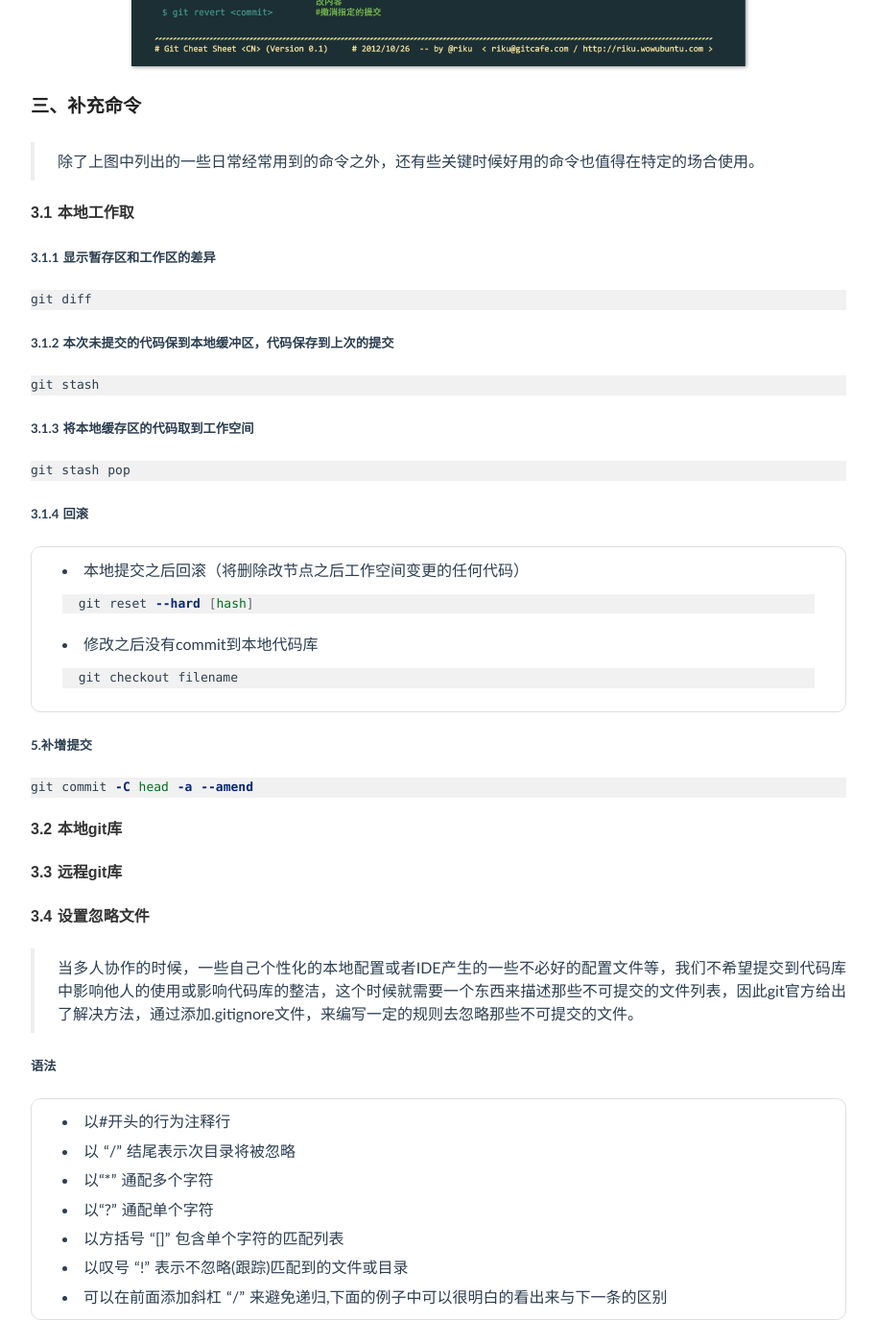
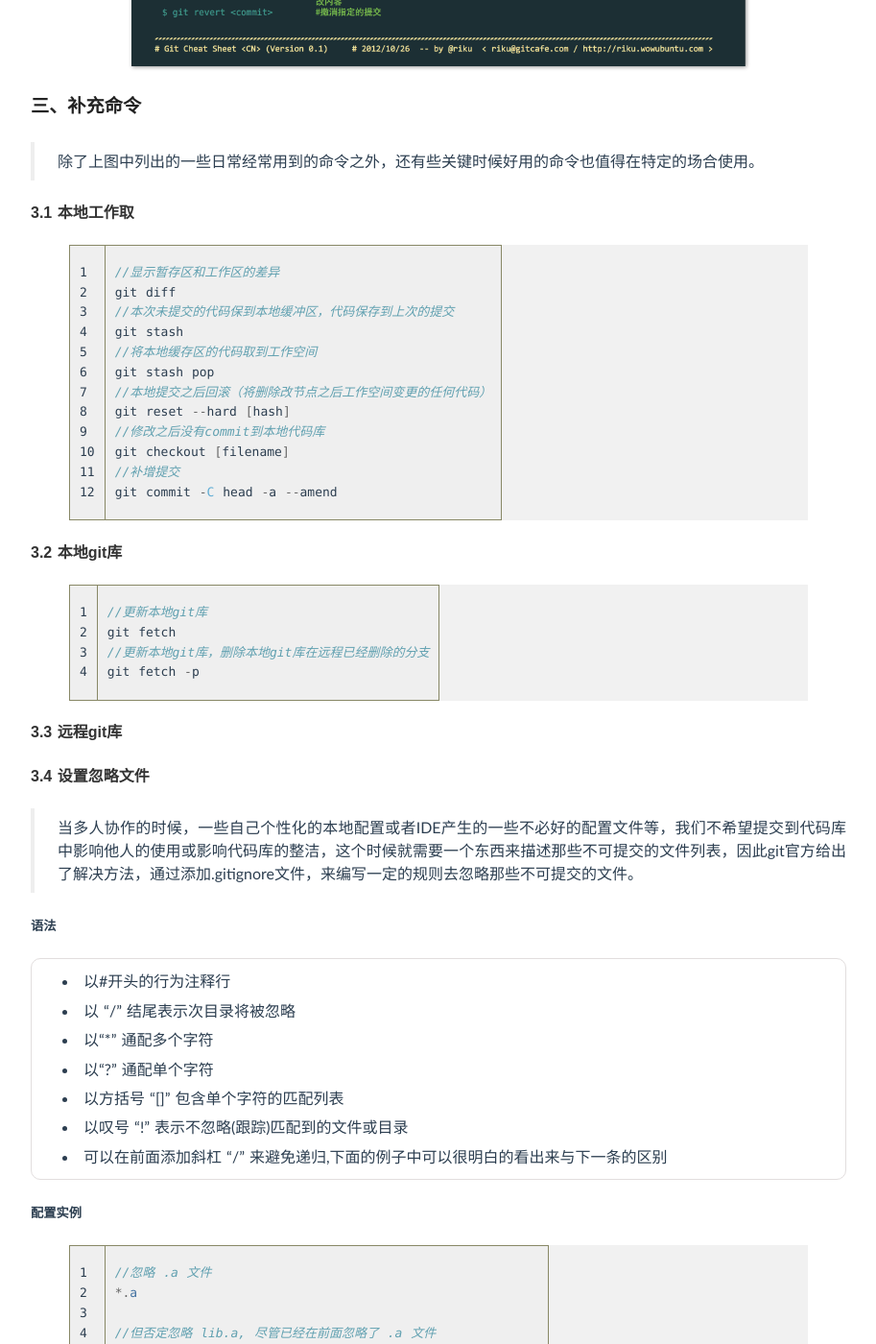
Before and after one commit to jeizas/jeizas.github.io, a Jekyll site: the page built from _posts/2017-09-15-git_command.md, in a window 1280 px wide and 1400 px high, scrolled down 957 px. Shown: the whole window at 96% size, without its empty margins (183-1096 px from the left). Built offline with Jekyll 4.4.1, drawn with Linux system fonts in a browser that asks for light colours; comment, search, counter and statistics services are not loaded.

Commit message:
modified:   _posts/2017-09-15-git_command.md

````diff
--- a/_posts/2017-09-15-git_command.md
+++ b/_posts/2017-09-15-git_command.md
@@ -23,36 +23,29 @@ tags: linux
 
 #### 3.1 本地工作取
 
-##### 3.1.1 显示暂存区和工作区的差异
-```shell
+{% highlight java linenos %}
+//显示暂存区和工作区的差异
 git diff
-```
-
-##### 3.1.2 本次未提交的代码保到本地缓冲区，代码保存到上次的提交
-```shell
+//本次未提交的代码保到本地缓冲区，代码保存到上次的提交
 git stash
-```
-
-##### 3.1.3 将本地缓存区的代码取到工作空间
-```shell
+//将本地缓存区的代码取到工作空间
 git stash pop
-```
-##### 3.1.4 回滚
-- 本地提交之后回滚（将删除改节点之后工作空间变更的任何代码）
-	```shell
-	git reset --hard [hash]
-	```
-- 修改之后没有commit到本地代码库
-	```shell
-	git checkout filename
-	```
-
-##### 5.补增提交
-```shell
+//本地提交之后回滚（将删除改节点之后工作空间变更的任何代码）
+git reset --hard [hash]
+//修改之后没有commit到本地代码库
+git checkout [filename]
+//补增提交
 git commit -C head -a --amend
-```
+{% endhighlight java%}
 
 #### 3.2 本地git库
+
+{% highlight java linenos %}
+//更新本地git库
+git fetch
+//更新本地git库，删除本地git库在远程已经删除的分支
+git fetch -p
+{% endhighlight java %}
 
 #### 3.3 远程git库
 
````
